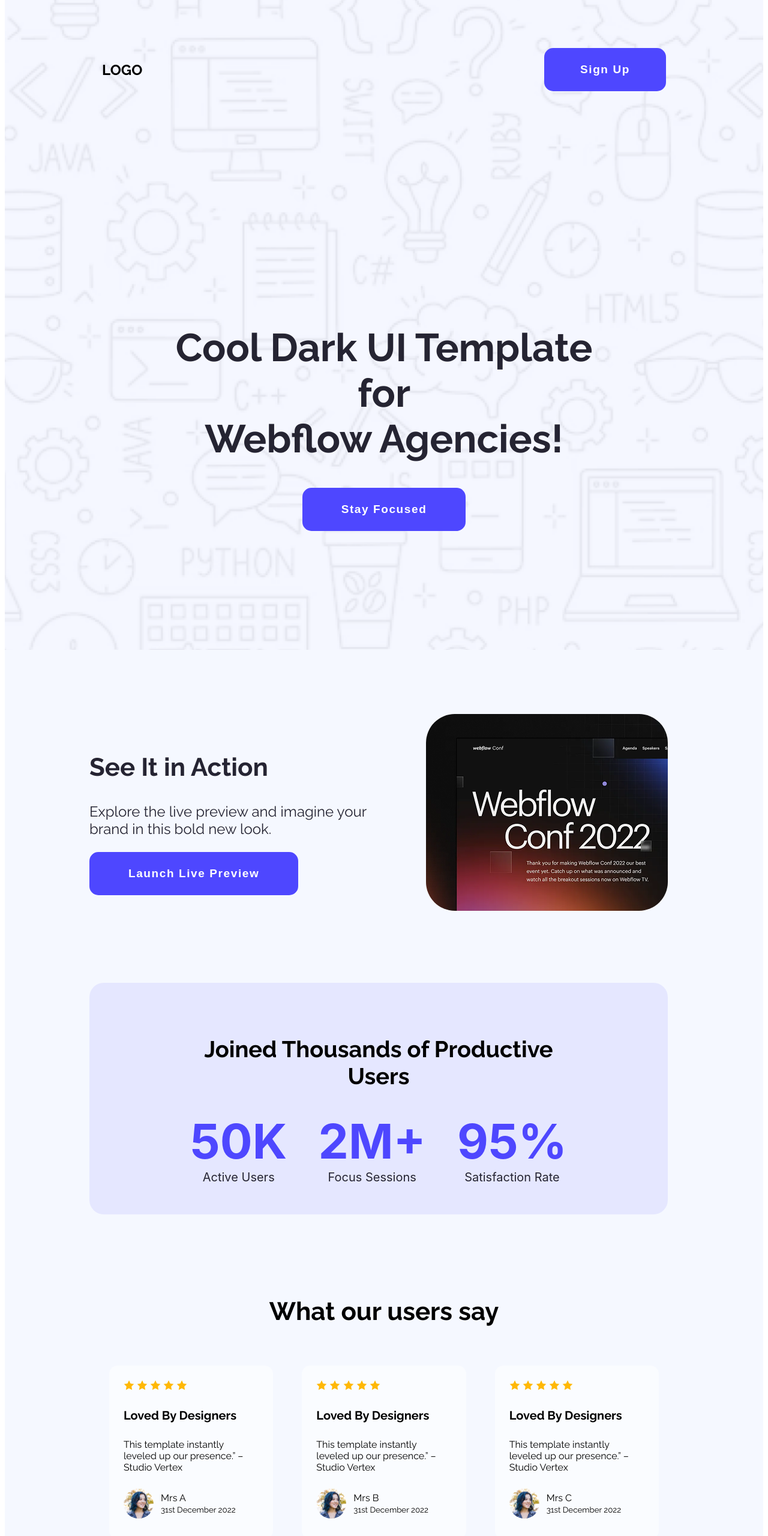
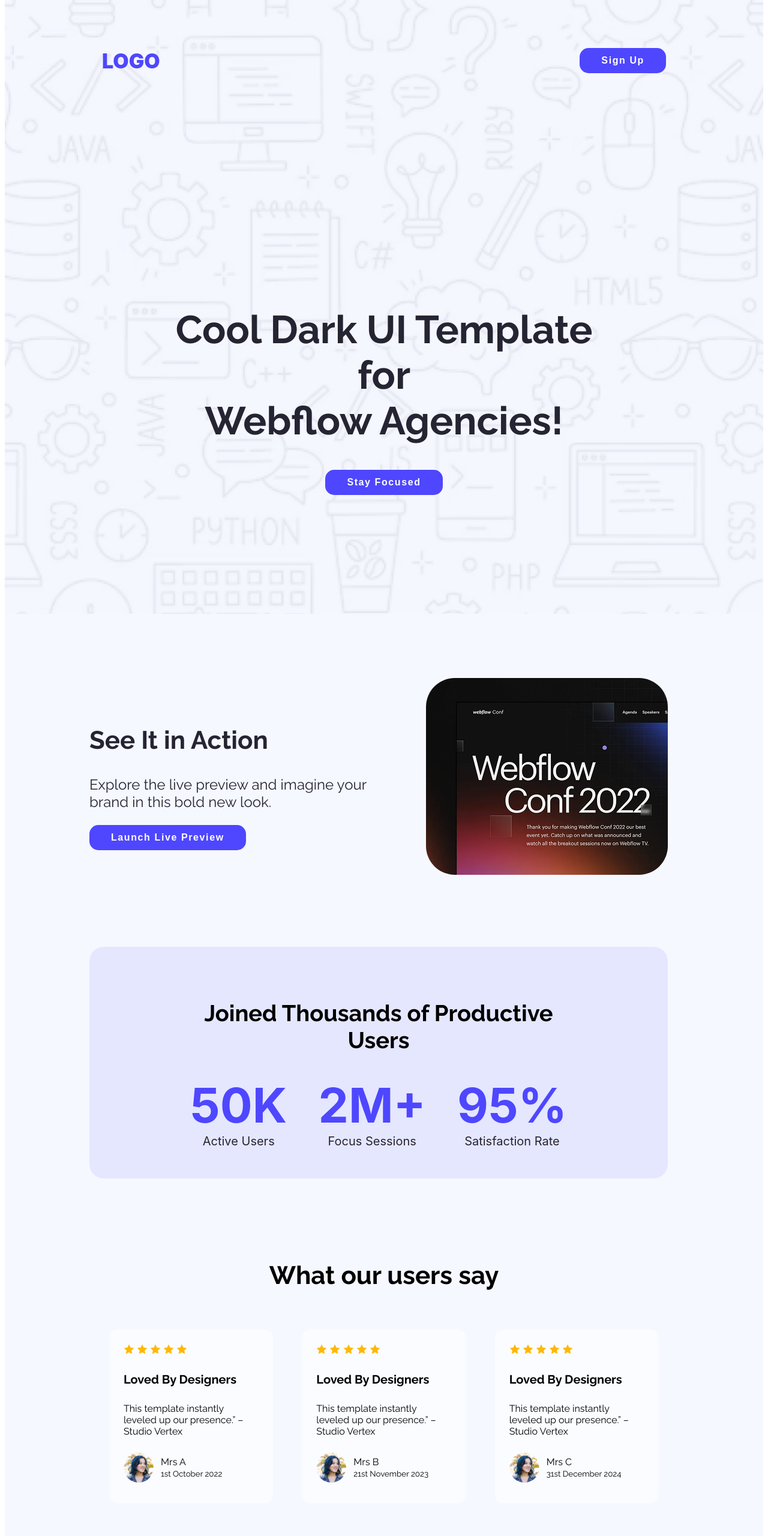
Before and after one commit to abidurnurohi/ph-first-assignment, a plain HTML site: page index.html in a window 1280 px wide. Shown: the top 2560 px of the page at 60% size. Drawn offline with Linux system fonts and the light colour scheme.

Commit message:
final commit

```diff
--- a/css/style.css
+++ b/css/style.css
@@ -5,6 +5,15 @@
 }
 body{
     margin-top: 0;
+}
+button{
+    transition: all linear 0.3s;
+}
+button:hover{
+    color:  black;
+    background-color: transparent;
+    border: 1px solid blueviolet;
+    box-shadow: 10px 10px 10px blueviolet;
 }
 header{
     background-image: url('../images/Hero-bg.png');
@@ -16,16 +25,21 @@ nav{
     justify-content: space-between;
     align-items: center;
 }
+.logo{
+    font-size: 34px;
+    color: #4E47FF;
+    font-weight: 900;
+}
 .logo , .btn-head{
         margin: 80px 162px;
 }
 .btn-head{
     background-color: #4E47FF;
     border-radius: 15px;
-    padding: 25px 60px;
+    padding: 12px 36px;
     border: none;
     color: white;
-    font-size: 19px;
+    font-size: 16px;
     font-weight: bold;
     letter-spacing: 0.1rem;
 }
@@ -44,10 +58,10 @@ nav{
 .title-btn{
     background-color: #4E47FF;
     border-radius: 15px;
-    padding: 25px 65px;
+    padding: 12px 36px;
     border: none;
     color: white;
-    font-size: 19px;
+    font-size: 16px;
     font-weight: bold;
     letter-spacing: 0.1rem;
 }
@@ -66,10 +80,10 @@ main{
 .section1-btn{
     background-color: #4E47FF;
     border-radius: 15px;
-    padding: 25px 65px;
+    padding: 12px 36px;
     border: none;
     color: white;
-    font-size: 19px;
+    font-size: 16px;
     font-weight: bold;
     letter-spacing: 0.1rem;
 }
@@ -171,10 +185,10 @@ main{
 .button4{
     background-color: #4E47FF;
     border-radius: 15px;
-    padding: 25px 65px;
+    padding: 12px 36px;
     border: none;
     color: white;
-    font-size: 19px;
+    font-size: 16px;
     letter-spacing: 0.1rem;
 }
 .image4{
@@ -228,12 +242,9 @@ span{
 }
 footer{
     max-width: 500px;
-    /* align-items: center;
-    text-align: center; */
+    align-items: center;
+    text-align: center;
     margin: 105px 655px;
-}
-.footer-content{
-    text-align: center;
 }
 .footer-logo{
     color: #4E47FF;
--- a/index.html
+++ b/index.html
@@ -16,8 +16,8 @@
 <body class="raleway">
     <header>
         <nav>
-              <h2 class="logo">LOGO</h2>
-                <button class="btn-head">Sign Up</button>
+            <h2 class="logo inter">LOGO</h2>
+            <button class="btn-head">Sign Up</button>
         </nav>
         <div class="page-banner">
                 <h1 class="title">Cool Dark UI Template for <br> Webflow Agencies!</h1>
@@ -67,7 +67,7 @@
                     <p class="sub-pera">This template instantly leveled up our presence.” – Studio Vertex</p>
                     <div class="reviewer">
                         <img class="profile" src="images/avatar.png" alt="">
-                        <p>Mrs A <br> <small>31st December 2022</small></p>
+                        <p>Mrs A <br> <small>1st October 2022</small></p>
                     </div>
                 </div>
                 <div class="box">
@@ -82,7 +82,7 @@
                     <p class="sub-pera">This template instantly leveled up our presence.” – Studio Vertex</p>
                     <div class="reviewer">
                         <img class="profile" src="images/avatar.png" alt="">
-                        <p>Mrs B <br> <small>31st December 2022</small></p>
+                        <p>Mrs B <br> <small>21st November 2023</small></p>
                     </div>
                 </div>
                 <div class="box">
@@ -97,7 +97,7 @@
                     <p class="sub-pera">This template instantly leveled up our presence.” – Studio Vertex</p>
                     <div class="reviewer">
                         <img class="profile" src="images/avatar.png" alt="">
-                        <p>Mrs C <br> <small>31st December 2022</small></p>
+                        <p>Mrs C <br> <small>31st December 2024</small></p>
                     </div>
                 </div>
             </div>
```
